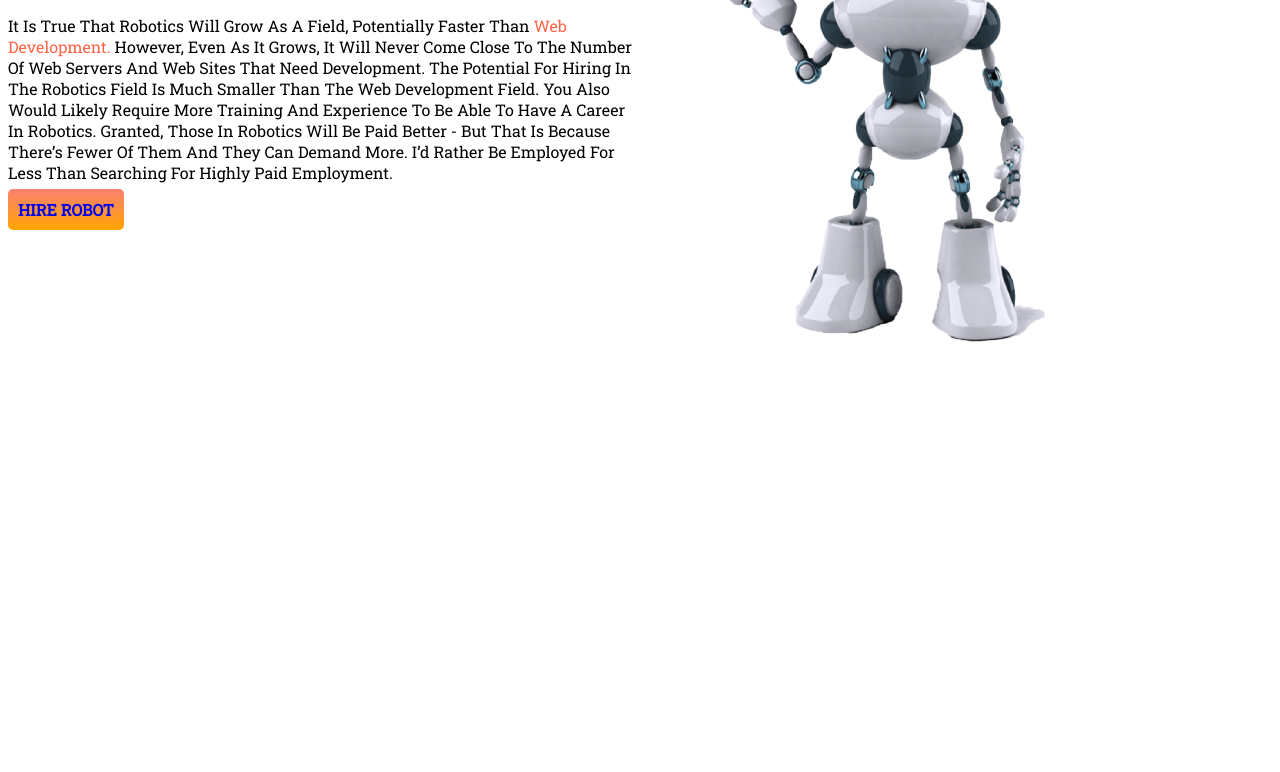
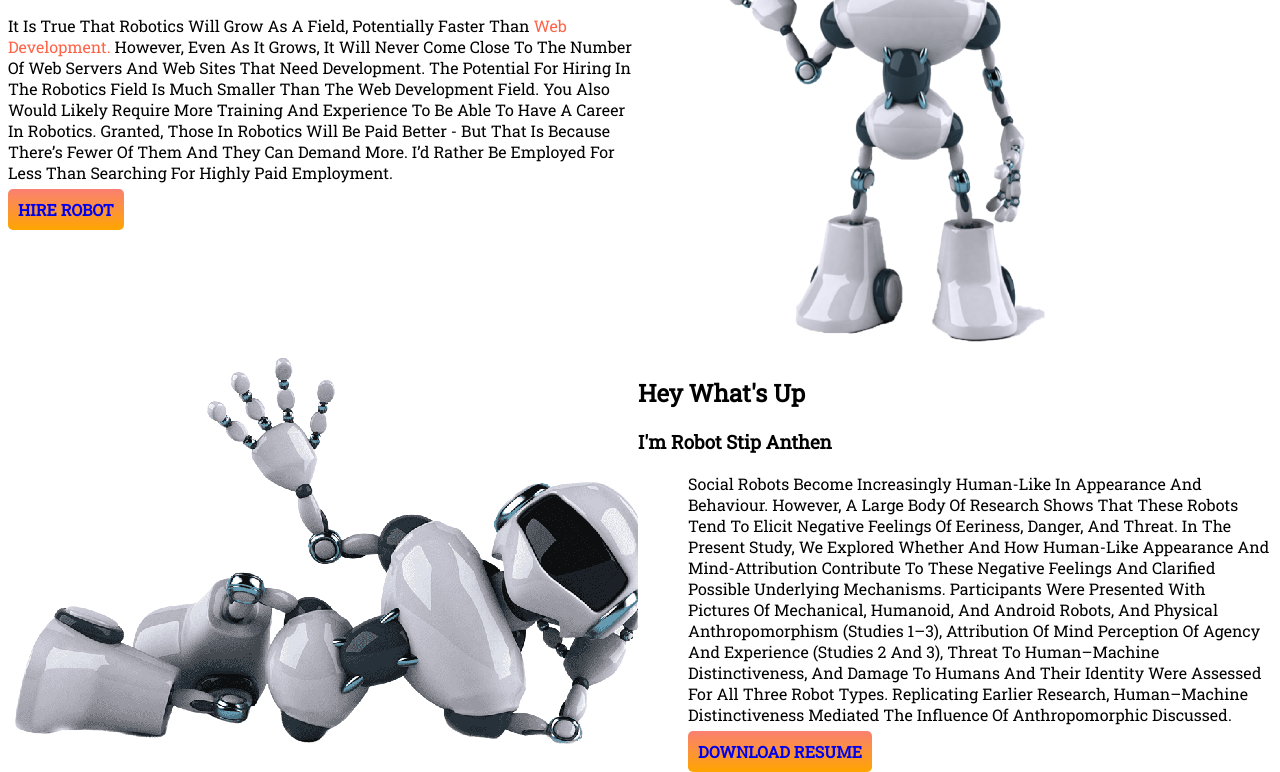
Before and after one commit to NazmulHasanNahid/robotic, a plain HTML site: page index.html in a window 1280 px wide. Shown: the part 160-932 px from the top of the page. Before the commit the page ends 800 px from the top, so only its background shows below. Drawn offline with Linux system fonts and the light colour scheme.

Commit message:
2nd section

```diff
--- a/css/style.css
+++ b/css/style.css
@@ -15,11 +15,26 @@ body{
 .image{
   width: 40%;
 }
-
+.image-2{
+  width: 50%;
+}
 .half-width{
   width: 50%;
+
 }
 
 .flex{
   display: flex;
 }
+.need-padding{
+  padding-left: 50px;
+}
+
+.button-two{
+  text-decoration: none;
+  background-image:linear-gradient( salmon,orange);
+  padding: 10px 10px;
+  font-weight: 700;
+  border-radius: 5px;
+  margin-left: 50px;
+}
--- a/index.html
+++ b/index.html
@@ -31,7 +31,17 @@
         <img  src="img/r1.png" alt="loading">
     </div>
   </section>
-
+  <section class="flex">
+    <div>
+      <img class="image2" src="img/r2.png" alt="loading">
+    </div>
+    <div class="half-width">
+      <h1>hey what's up</h1>
+      <h3>i'm robot stip anthen</h3>
+      <p class="need-padding">Social robots become increasingly human-like in appearance and behaviour. However, a large body of research shows that these robots tend to elicit negative feelings of eeriness, danger, and threat. In the present study, we explored whether and how human-like appearance and mind-attribution contribute to these negative feelings and clarified possible underlying mechanisms. Participants were presented with pictures of mechanical, humanoid, and android robots, and physical anthropomorphism (Studies 1–3), attribution of mind perception of agency and experience (Studies 2 and 3), threat to human–machine distinctiveness, and damage to humans and their identity were assessed for all three robot types. Replicating earlier research, human–machine distinctiveness mediated the influence of anthropomorphic discussed.</p>
+      <a class="button-two" target="blank" href="#">DOWNLOAD RESUME</a>
+    </div>
+  </section>
 
 </body>
 </html>
```
